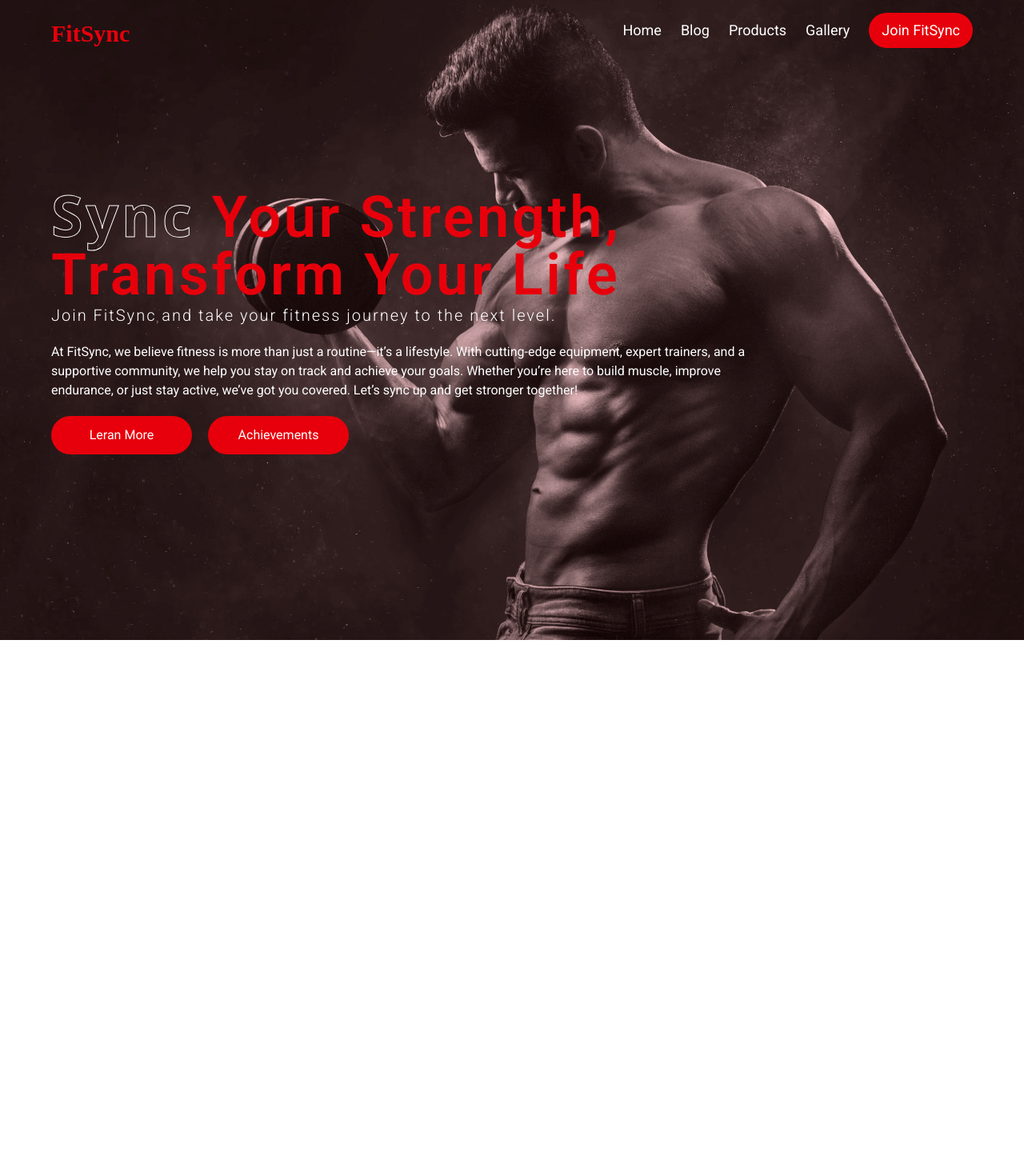
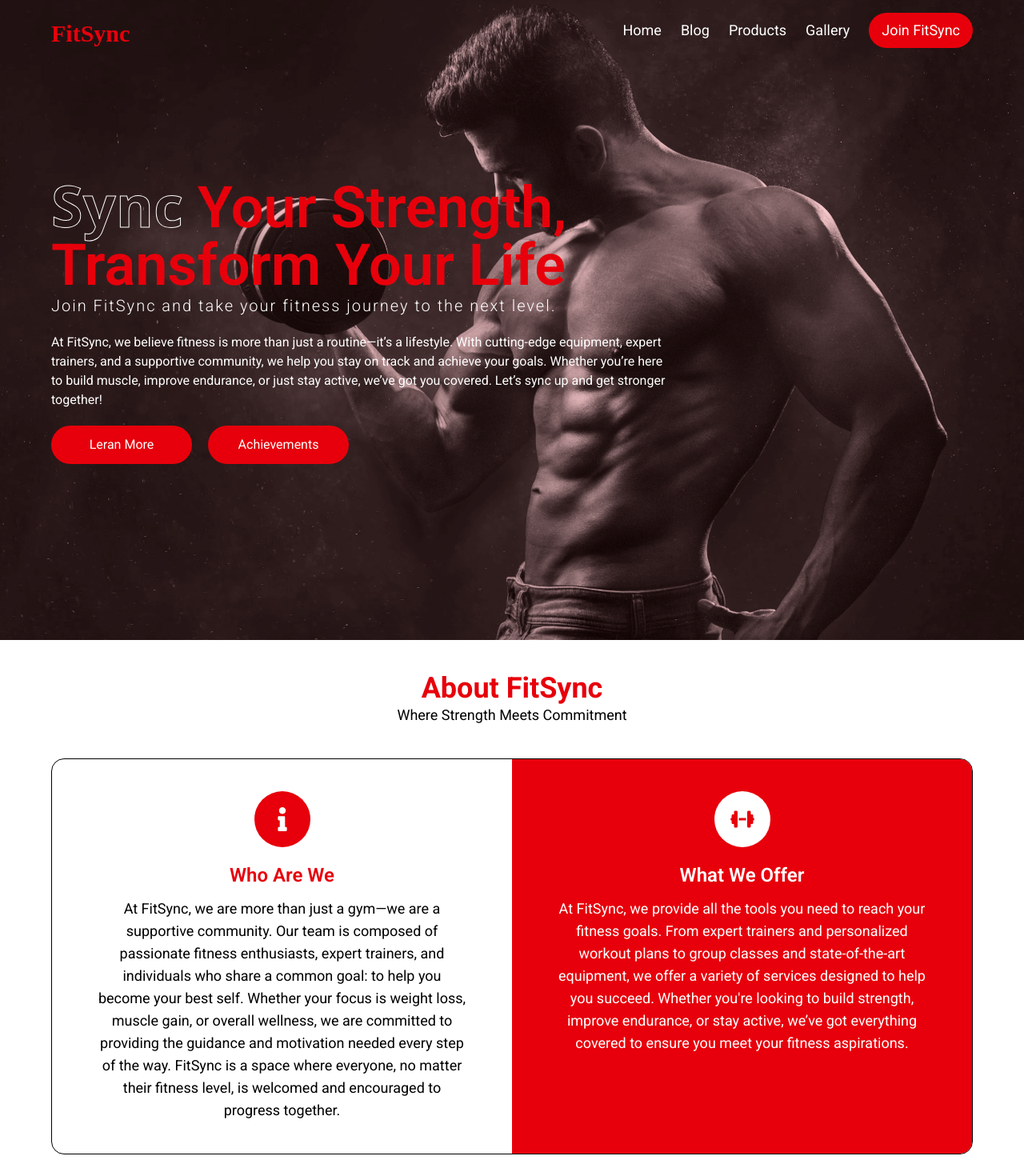
Before and after one commit to muhammadhussain29/FitSync, a React (Vite) app: page / in a window 1280 px wide. Shown: the top 1470 px of the page at 80% size. Before the commit the page ends 800 px from the top, so only its background shows below. Built offline with nearby package versions, Linux system fonts and the light colour scheme; a web font is replaced by a local one.

Commit message:
Added About Section

```diff
--- a/src/App.jsx
+++ b/src/App.jsx
@@ -1,12 +1,14 @@
 import React from 'react'
 import Navbar from './components/Navbar'
 import Header from './components/Header'
+import About from './components/About'
 
 const App = () => {
   return (
     <>
       <Navbar />
       <Header />
+      <About/>
     </>
   )
 }
--- /dev/null
+++ b/src/components/About.jsx
@@ -0,0 +1,34 @@
+import React from 'react'
+import { FaInfo } from "react-icons/fa";
+import { FaDumbbell } from "react-icons/fa6";
+
+const About = () => {
+  return (
+    <section className='roboto flex flex-col justify-center items-center md:px-16 px-8 py-10'>
+        <h3 className='text-4xl capitalize font-bold text-red-600'>About FitSync</h3>
+        <p className='text-lg'>Where Strength Meets Commitment</p>
+        <div className='flex border my-10 text-center rounded-2xl overflow-hidden'>
+            <div className='py-10 px-14 w-1/2'>
+
+                <div className='text-3xl inline-block bg-red-600 text-white p-5 rounded-full'>
+                <FaInfo />
+                </div>
+
+                <h4 className='text-2xl text-red-600 capitalize font-semibold my-3'>who are we</h4>
+                <p className='text-lg'>At FitSync, we are more than just a gym—we are a supportive community. Our team is composed of passionate fitness enthusiasts, expert trainers, and individuals who share a common goal: to help you become your best self. Whether your focus is weight loss, muscle gain, or overall wellness, we are committed to providing the guidance and motivation needed every step of the way. FitSync is a space where everyone, no matter their fitness level, is welcomed and encouraged to progress together.</p>
+            </div>
+            <div className='py-10 px-14 w-1/2 bg-red-600 text-white'>
+
+            <div className='text-3xl inline-block bg-white text-red-600 p-5 rounded-full'>
+            <FaDumbbell />
+                </div>
+
+                <h4 className='text-2xl text-white capitalize font-semibold my-3' >What We Offer</h4>
+                <p className='text-lg' >At FitSync, we provide all the tools you need to reach your fitness goals. From expert trainers and personalized workout plans to group classes and state-of-the-art equipment, we offer a variety of services designed to help you succeed. Whether you're looking to build strength, improve endurance, or stay active, we’ve got everything covered to ensure you meet your fitness aspirations.</p>
+            </div>
+        </div>
+    </section>
+  )
+}
+
+export default About
--- a/src/components/Header.jsx
+++ b/src/components/Header.jsx
@@ -8,10 +8,10 @@ const Header = () => {
             className="roboto text-white bg-red-800/20 bg-blend-overlay flex flex-col justify-center md:px-16 px-8 w-full h-screen bg-cover bg-center"
             style={{ backgroundImage: `url(${bgImg})` }}
         >
-            <h1 className='text-7xl tracking-wider capitalize font-semibold text-red-600'><span className='stroke font-sans'>Sync</span> Your Strength,</h1>
-            <h1 className='text-7xl tracking-wider capitalize font-semibold text-red-600'> Transform Your Life</h1>
+            <h1 className='text-7xl capitalize font-semibold text-red-600'><span className='stroke font-sans'>Sync</span> Your Strength,</h1>
+            <h1 className='text-7xl capitalize font-semibold text-red-600'> Transform Your Life</h1>
             <p className='text-xl font-light tracking-widest'>Join FitSync and take your fitness journey to the next level.</p>
-            <p className='w-[70vw] text-base my-5'>At FitSync, we believe fitness is more than just a routine—it’s a lifestyle. With cutting-edge equipment, expert trainers, and a supportive community, we help you stay on track and achieve your goals. Whether you’re here to build muscle, improve endurance, or just stay active, we’ve got you covered. Let’s sync up and get stronger together!</p>
+            <p className='w-[60vw] text-base my-5'>At FitSync, we believe fitness is more than just a routine—it’s a lifestyle. With cutting-edge equipment, expert trainers, and a supportive community, we help you stay on track and achieve your goals. Whether you’re here to build muscle, improve endurance, or just stay active, we’ve got you covered. Let’s sync up and get stronger together!</p>
             <div className='flex'>
                 <button className='w-44 text-center bg-red-600 rounded-full text-white py-3 text-nowrap mr-5'>Leran More</button>
                 <button className='w-44 text-center bg-red-600 rounded-full text-white py-3 text-nowrap'>Achievements</button>
```
